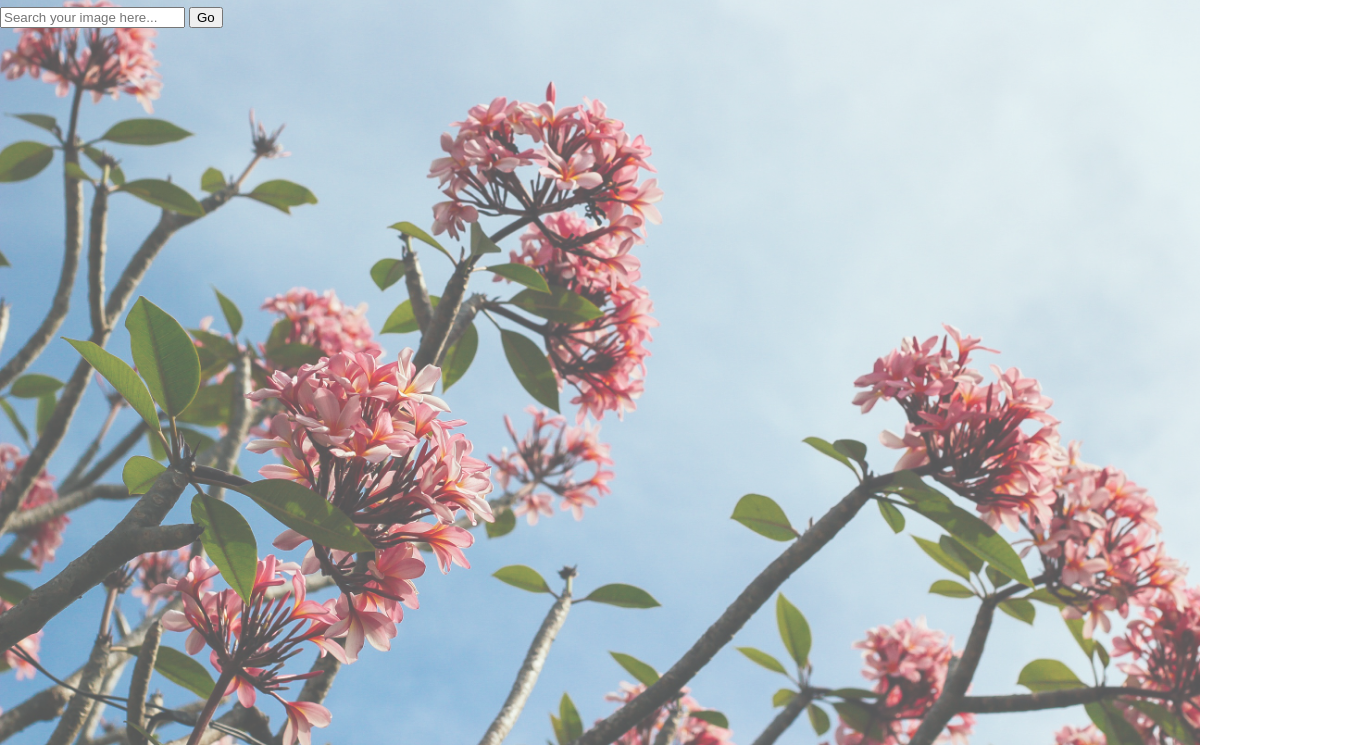
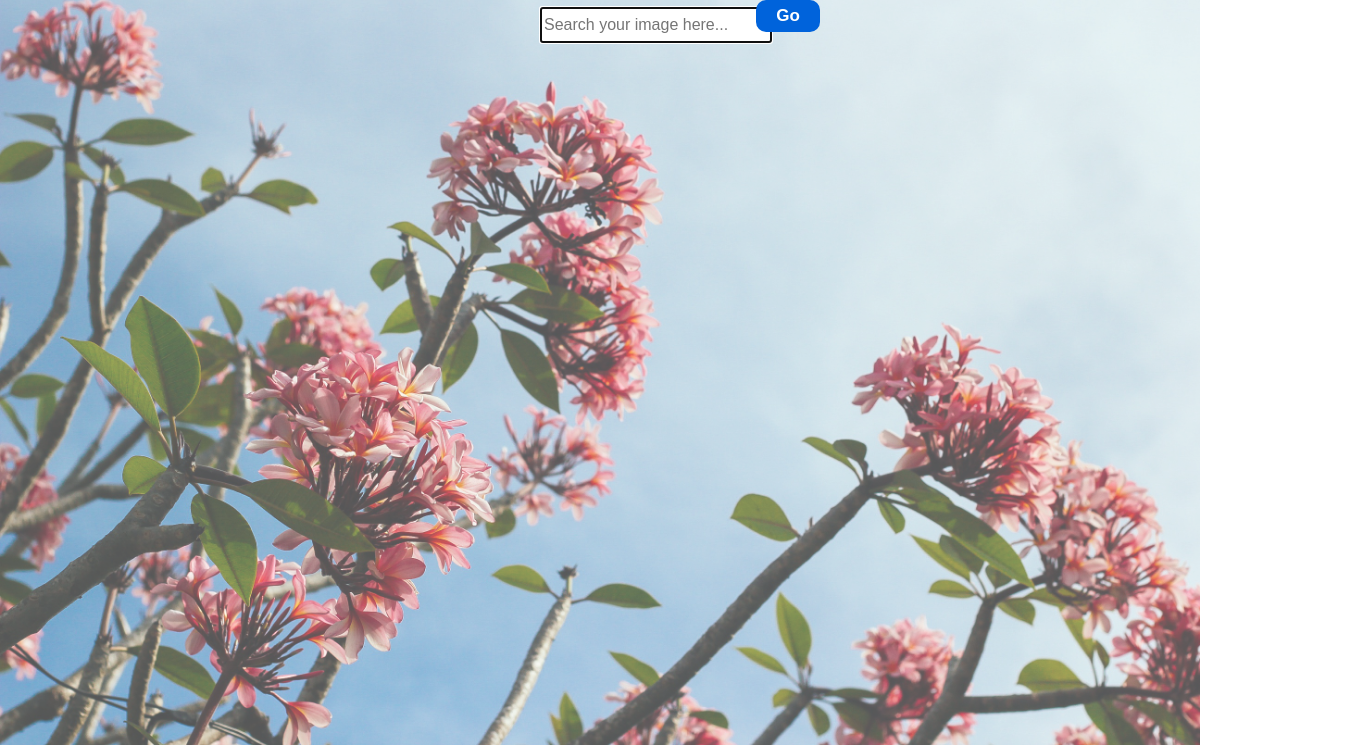
Before and after one commit to scottdiallo/flickrApi, a plain HTML site: page index.html in a window 1280 px wide. Shown: the part 207-956 px from the top of the page, 1372 px wide, since content can reach past the window. Drawn offline with nearby package versions, Linux system fonts and the light colour scheme; some packages are replaced by stand-ins of ours.

Commit message:
search field widht and height adjusted

```diff
--- a/css/app.css
+++ b/css/app.css
@@ -73,8 +73,32 @@ body {
 .search-field{
     position: absolute;
     z-index: 1;
+    margin-left: 45%;
+    padding-right: 50%;
 }
+input{
 
+    height: 30px;
+    width: 14rem;
+    font-size: 16px;
+}
+button{
+    margin-top: 8px;
+    padding: 6px;
+    width: 4rem;
+    border-radius: 10px;
+    font-size: 17px;
+    font-weight: bold;
+    background-color: #0063db;
+    color: white;
+    outline: none;
+    border: transparent;
+    margin-left: 63%;
+    margin-right: 50%;
+    margin-top: 6.1%;
+        position: absolute;
+    z-index: 1;
+}
 
 /*large laptop*/
 
--- a/index.html
+++ b/index.html
@@ -28,13 +28,14 @@ Secret: 44c0ba3715851244
     <form ng-submit="search()" class="search-field">
         <h1 class="hero-text">Flickr Searcher</h1>
         <label for="flickrImageSearcher">
-            <input type="text" placeholder="Search your image here..." ng-model="searchTerm" ng-hide="isSearching" required>
+            <input type="text" placeholder="Search your image here..." autofocus="" ng-model="searchTerm" ng-hide="isSearching" required>
             <div ng-show="isSearching">
                 <span class="glyphicon glyphicon-refresh glyphicon-refresh-animate"></span>
             </div>
         </label>
-        <button type="submit">Go</button>
+
     </form>
+    <button type="submit">Go</button>
     <hr>
     <!--    content-->
     <div>
```
